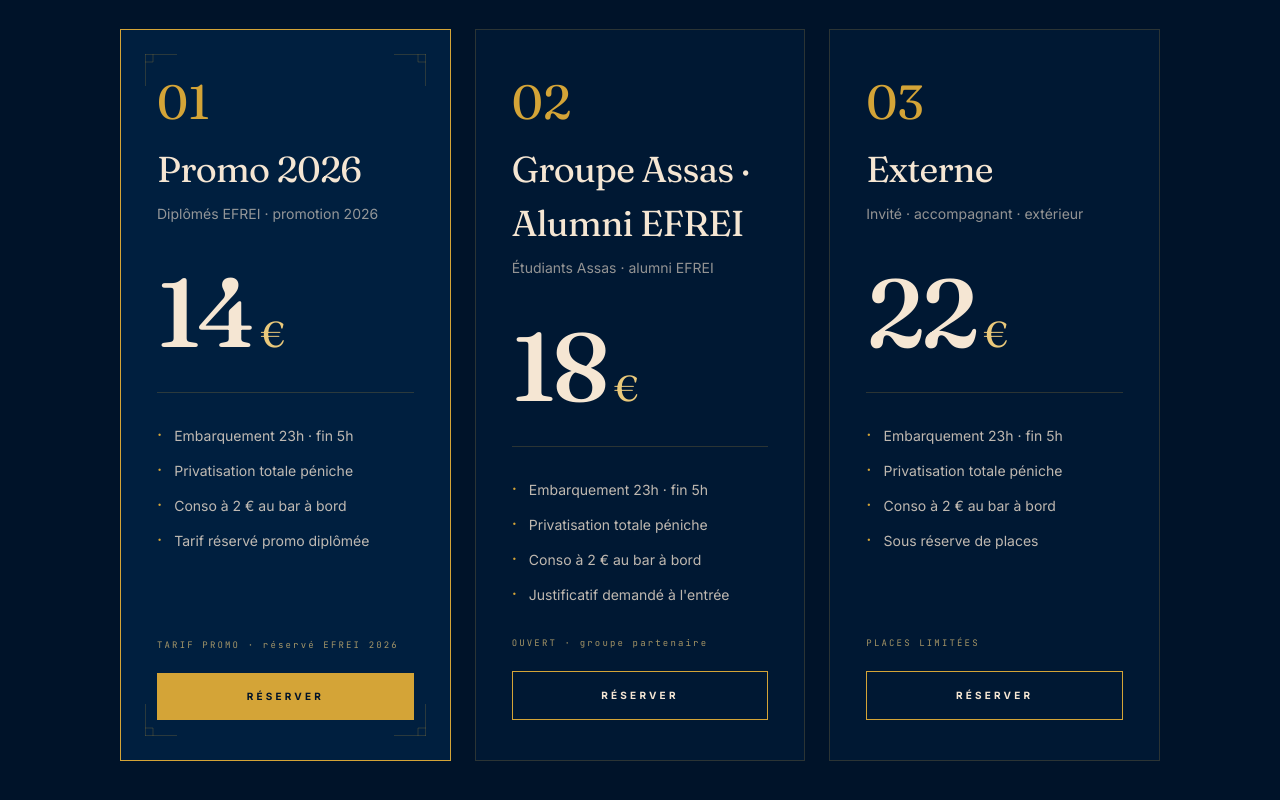
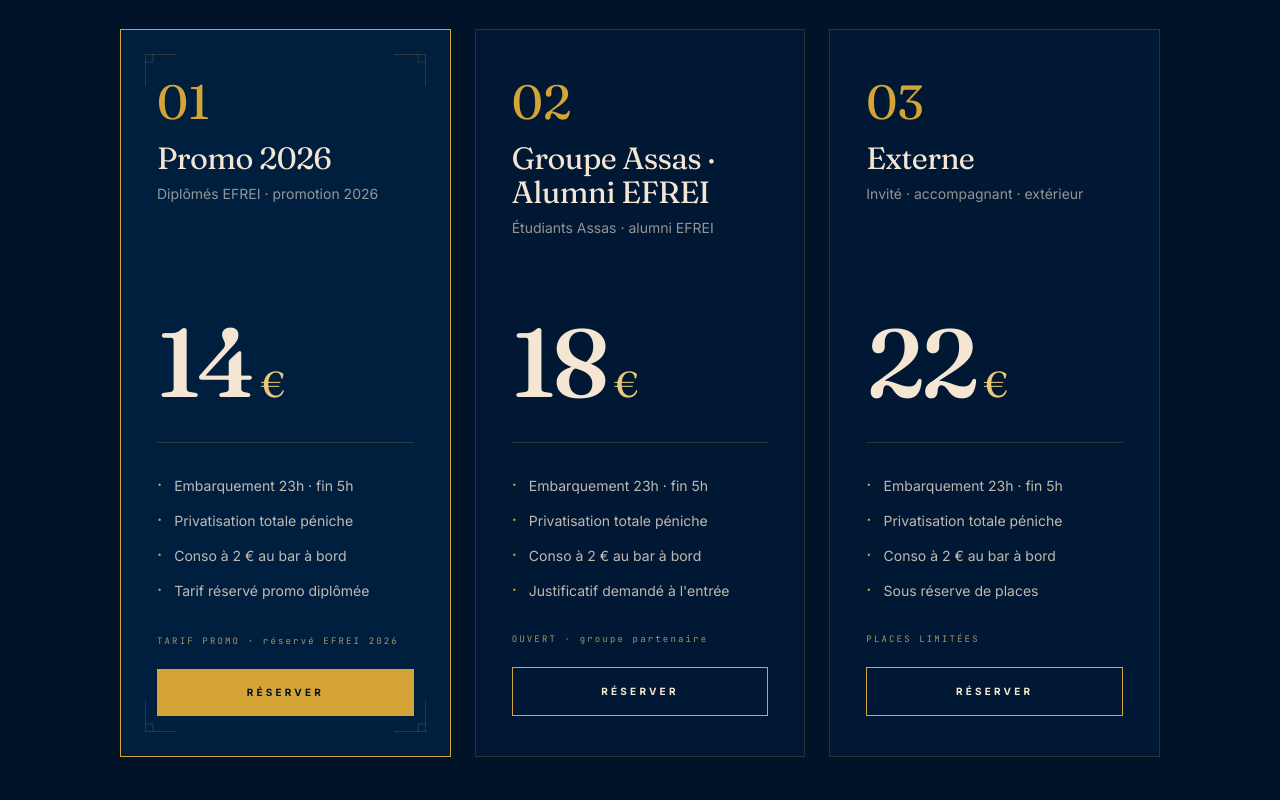
Before and after one commit to Adam-Blf/la-nuit-de-l-efrei, a Next.js app: page /billetterie in a window 1280 px wide. Shown: the part 1196-1996 px from the top of the page. Built offline with nearby package versions, Linux system fonts and the light colour scheme.

Commit message:
fix(billetterie): align ticket prices across all 3 tier cards
Wrap title+subtitle in fixed min-h container so the price baseline is
identical across Promo 2026, Assas/Alumni and Externe regardless of
title line count. Add tabular-nums to the price digits for matching
numeric widths (14, 18, 22).

```diff
--- a/src/components/sections/Tickets.tsx
+++ b/src/components/sections/Tickets.tsx
@@ -82,17 +82,24 @@
               <div className="fraunces-display mb-4 text-5xl leading-none text-brass-400">
                 {t.n}
               </div>
-              <div className="fraunces-display text-[clamp(28px,3vw,36px)] tracking-[-0.02em] text-cream">
-                {t.l}
+              <div className="flex min-h-[140px] flex-col lg:min-h-[148px]">
+                <div className="fraunces-display text-[clamp(26px,2.4vw,32px)] leading-[1.1] tracking-[-0.02em] text-cream">
+                  {t.l}
+                </div>
+                <div className="mt-2 text-sm leading-snug text-cream/60">
+                  {t.s}
+                </div>
               </div>
-              <div className="mt-2 text-sm text-cream/60">{t.s}</div>
-              <div className="mt-10 flex items-baseline gap-2 border-b border-brass-400/20 pb-8">
-                <span className="fraunces-display font-medium leading-none tracking-[-0.04em] text-cream"
+              <div className="mt-6 flex items-baseline gap-2 border-b border-brass-400/20 pb-8">
+                <span
+                  className="fraunces-display font-medium leading-none tracking-[-0.04em] text-cream tabular-nums"
                   style={{ fontSize: "clamp(72px, 10vw, 96px)" }}
                 >
                   {t.p}
                 </span>
-                <span className="fraunces-display text-3xl text-brass-200 md:text-4xl">€</span>
+                <span className="fraunces-display text-3xl text-brass-200 md:text-4xl">
+                  €
+                </span>
               </div>
               <ul className="mt-8 flex flex-col gap-3.5">
                 {t.f.map((f) => (
```
